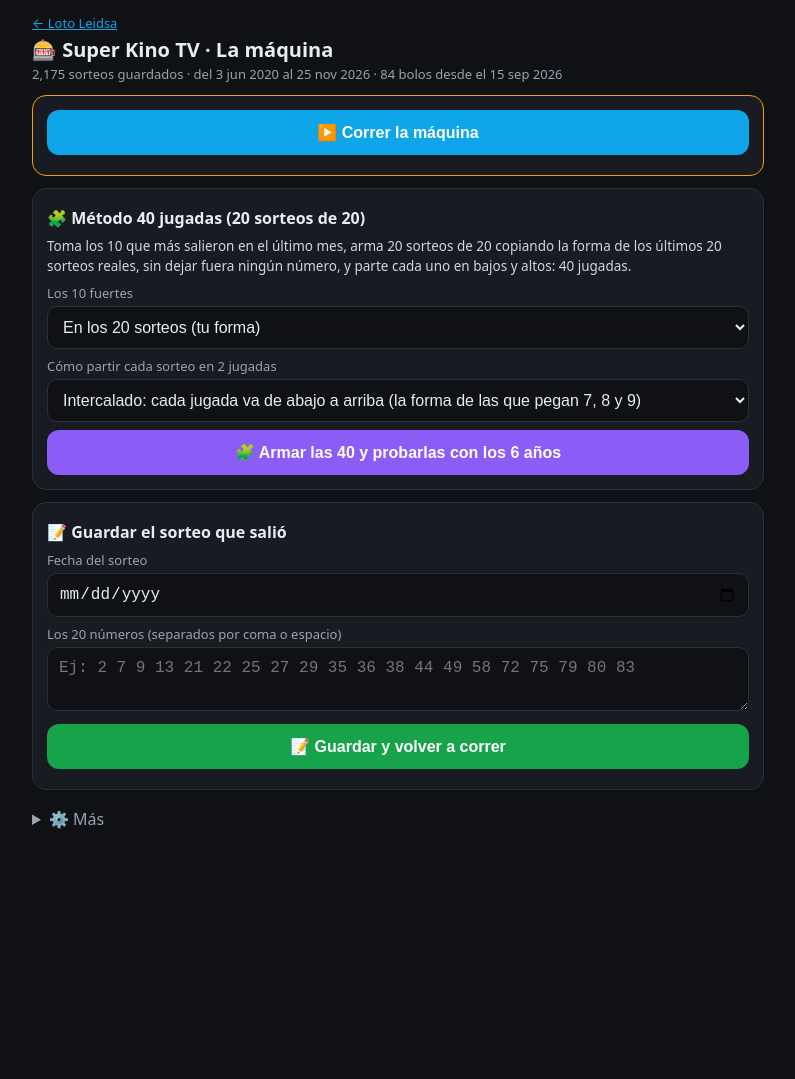
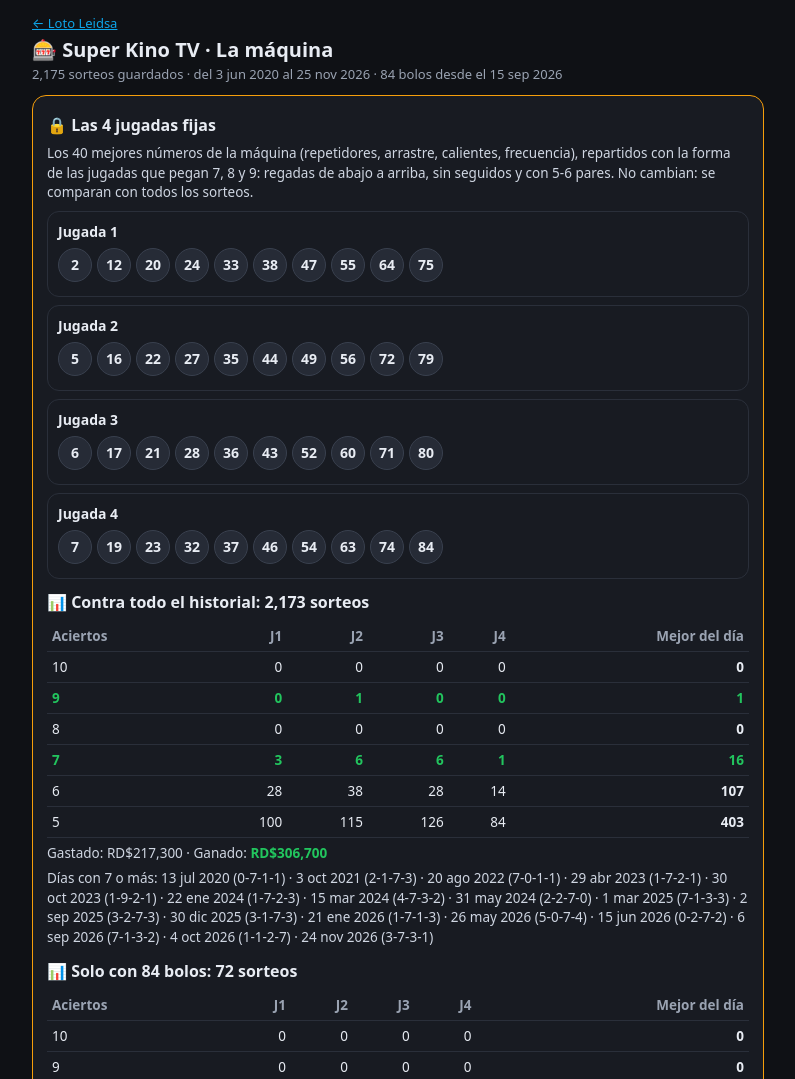
Before and after one commit to BancaDYP/miswalker, a plain HTML site: page loto/kino.html in a window 1280 px wide. Shown: the top 1079 px of the page, without its empty margins (242-1037 px from the left). Before the commit the page ends 850 px from the top, so only its background shows below. Drawn offline with Linux system fonts and the light colour scheme.

Commit message:
Kino: 4 jugadas fijas comparadas con todo el historial
Co-Authored-By: Claude Opus 5.5 <noreply@anthropic.com>
Claude-Session: https://claude.ai/code/session_01X1GnJn3wWaoNj5egsqwWcZ

```diff
--- a/loto/kino.html
+++ b/loto/kino.html
@@ -42,6 +42,12 @@
 <div class="mut"><a href="./">← Loto Leidsa</a></div>
 <h1>🎰 Super Kino TV · La máquina</h1>
 <div class="mut" id="info"></div>
+
+<div class="card prin" id="fijasCard">
+  <div class="sub">🔒 Las 4 jugadas fijas</div>
+  <div class="note">Los 40 mejores números de la máquina (repetidores, arrastre, calientes, frecuencia), repartidos con la forma de las jugadas que pegan 7, 8 y 9: regadas de abajo a arriba, sin seguidos y con 5-6 pares. No cambian: se comparan con todos los sorteos.</div>
+  <div id="fijasOut"></div>
+</div>
 
 <div class="card prin">
   <button id="btnCorrer">▶️ Correr la máquina</button>
@@ -326,7 +332,7 @@ $("btnGuardar").onclick = ()=>{
   if(sorteos().some(s=>s.f===f) && box.dataset.ok!=="re"+f){ box.dataset.ok = "re"+f; box.innerHTML = `<span class="bad">Ya hay un sorteo del ${fmtF(f)}. Toca otra vez si quieres reemplazarlo.</span>`; return; }
   const clave = f+nums.join();
   if(box.dataset.ok!==clave && box.dataset.ok!=="re"+f){ box.dataset.ok = clave; box.innerHTML = `¿Guardar el ${fmtF(f)}: <b>${[...nums].sort((a,b)=>a-b).join(" ")}</b>? Toca otra vez para confirmar.`; return; }
-  box.dataset.ok = ""; EXTRA = EXTRA.filter(([x])=>x!==f); EXTRA.push([f, [...nums].sort((a,b)=>a-b)]); guardarExtra();
+  box.dataset.ok = ""; EXTRA = EXTRA.filter(([x])=>x!==f); EXTRA.push([f, [...nums].sort((a,b)=>a-b)]); guardarExtra(); try{ revisarFijas(); }catch(e){}
   $("numsNuevo").value = ""; box.innerHTML = `<span class="ok">✅ Guardado. Corriendo la máquina otra vez…</span>`;
   info(); correr();
 };
@@ -334,6 +340,7 @@ $("btnGuardar").onclick = ()=>{
 /* ---------- Reporte ---------- */
 $("btnReporte").onclick = ()=>{
   const datos = { generado: new Date().toISOString(), juego: "Super Kino TV", agregados: EXTRA,
+    fijas: FIJ ? { jugadas:FIJAS, todo:{ n:FIJ.todo.n, dist:FIJ.todo.dist, mejor:FIJ.todo.mejor, gastado:FIJ.todo.gastado, ganado:FIJ.todo.gan, dias7:FIJ.todo.top }, d84:{ n:FIJ.d84.n, dist:FIJ.d84.dist, mejor:FIJ.d84.mejor, ganado:FIJ.d84.gan }, ultimos:FIJ.ultimos } : null,
     metodo40: M40 ? { nf:M40.nf, parte:M40.parte, fecha:M40.prox, fuertes:M40.F, prueba:{ dias:M40.prueba.dias, dias6:M40.prueba.d6, dias7:M40.prueba.d7, dias8:M40.prueba.d8, azar6:M40.prueba.a6, azar7:M40.prueba.a7, azar8:M40.prueba.a8, gastado:M40.prueba.jug*COSTO, ganado:M40.prueba.gan, ganadoAzar:M40.prueba.ganA, dist:M40.prueba.dist }, jugadas:M40.jugadas } : null,
     resumen: RES ? { dias: RES.reg.length, ultimos: RES.reg.slice(-15), pesos: RES.E.w, proximas: RES.J && { fecha: RES.prox, jugadas: RES.J.P, fuertes: RES.J.F } } : null };
   const txt = JSON.stringify(datos);
@@ -444,6 +451,27 @@ function pintarM40(){
       ${[0,1].map(k=>`<span class="mut">Jugada ${2*i+k+1}${parte==='inter'?'':k?': altos':': bajos'}</span><div class="balls">${JJ[2*i+k].map(x=>`<div class="ball ${fs.has(x)?"fuerte":""}">${x}</div>`).join("")}</div>`).join("")}</div>`).join("")}`;
 }
 $("btnM40").addEventListener("click", correrM40);
+
+/* ---------- Las 4 fijas contra todo el historial ---------- */
+const FIJAS = [[2,12,20,24,33,38,47,55,64,75],[5,16,22,27,35,44,49,56,72,79],[6,17,21,28,36,43,52,60,71,80],[7,19,23,32,37,46,54,63,74,84]];
+let FIJ = null;
+function revisarFijas(){
+  const T = sorteos().filter(s=>s.n.length===20);
+  const hacer = L => { const R = { n:L.length, dist:FIJAS.map(()=>new Array(11).fill(0)), mejor:new Array(11).fill(0), gan:0, top:[] };
+    L.forEach(s=>{ const ac = FIJAS.map(p=>p.filter(x=>s.n.includes(x)).length); ac.forEach((a,i)=>{ R.dist[i][a]++; R.gan += PREMIO[a]||0; });
+      const m = Math.max(...ac); R.mejor[m]++; if(m>=7) R.top.push({ f:s.f, ac }); });
+    R.gastado = L.length*4*COSTO; return R; };
+  FIJ = { todo:hacer(T), d84:hacer(T.filter(s=>s.N===84)), ultimos:T.slice(-10).map(s=>({ f:s.f, ac:FIJAS.map(p=>p.filter(x=>s.n.includes(x)).length) })) };
+  const tabla = (R, t) => `<div class="sub" style="margin-top:12px">📊 ${t}: ${fmt(R.n)} sorteos</div>
+    <table><tr><th>Aciertos</th>${FIJAS.map((p,i)=>`<th>J${i+1}</th>`).join("")}<th>Mejor del día</th></tr>
+    ${[10,9,8,7,6,5].map(k=>`<tr${k>=7&&R.mejor[k]?' class="mejor"':''}><td>${k}</td>${R.dist.map(d=>`<td>${fmt(d[k])}</td>`).join("")}<td><b>${fmt(R.mejor[k])}</b></td></tr>`).join("")}</table>
+    <div class="note">Gastado: RD$${fmt(R.gastado)} · Ganado: <b class="${R.gan>=R.gastado?"ok":"bad"}">RD$${fmt(R.gan)}</b></div>
+    ${R.top.length?`<div class="note">Días con 7 o más: ${R.top.map(t=>`${fmtF(t.f)} (${t.ac.join("-")})`).join(" · ")}</div>`:""}`;
+  $("fijasOut").innerHTML = FIJAS.map((p,i)=>`<div class="jug"><b>Jugada ${i+1}</b><div class="balls">${p.map(x=>`<div class="ball">${x}</div>`).join("")}</div></div>`).join("")
+    + tabla(FIJ.todo, "Contra todo el historial") + tabla(FIJ.d84, "Solo con 84 bolos")
+    + `<div class="sub" style="margin-top:12px">🗓️ Últimos 10 sorteos</div><table><tr><th>Sorteo</th><th>J1</th><th>J2</th><th>J3</th><th>J4</th></tr>${FIJ.ultimos.slice().reverse().map(u=>`<tr><td>${fmtF(u.f)}</td>${u.ac.map(a=>`<td>${a>=5?`<b class="ok">${a}</b>`:a}</td>`).join("")}</tr>`).join("")}</table>`;
+}
+revisarFijas();
 </script>
 </body>
 </html>
```
